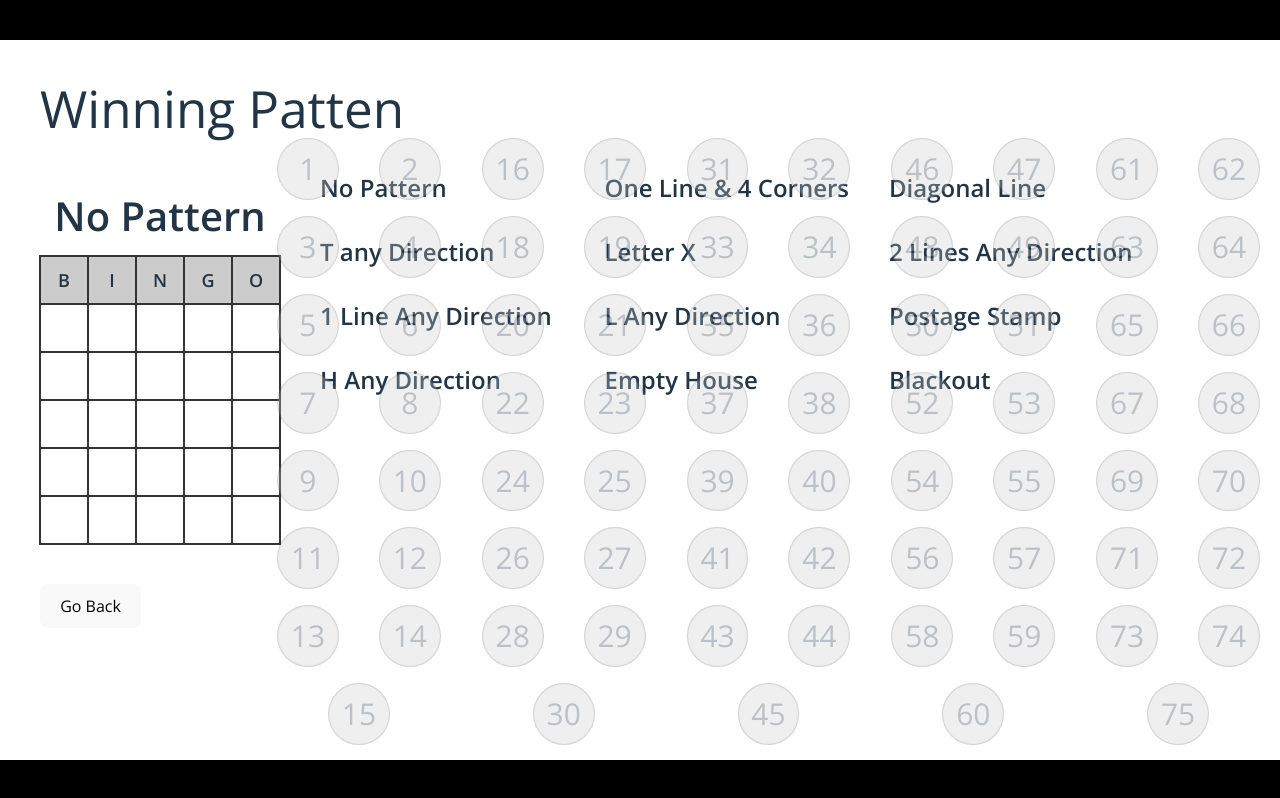
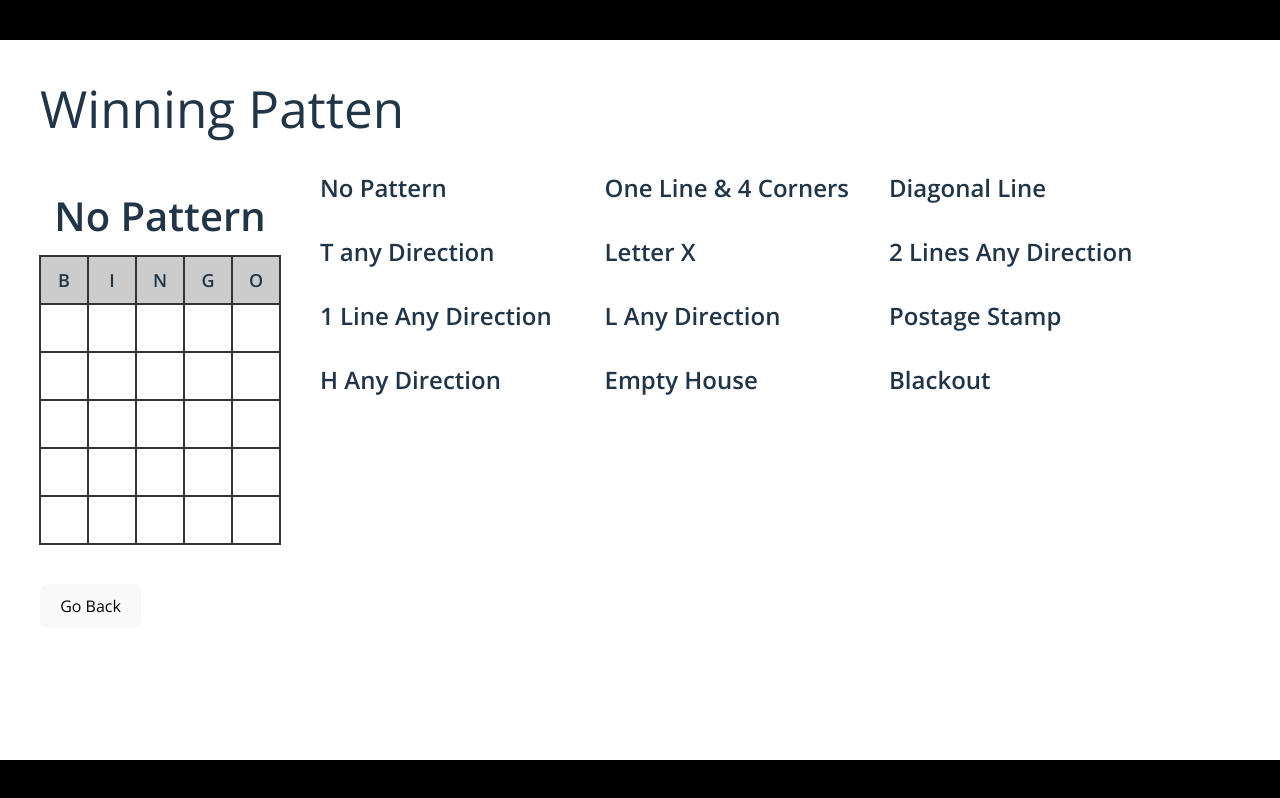
Before and after one commit to CalinR/Bingo, a React (Vite) app: page / in a window 1280 px wide. Both pictures are taken after a click on the element 57 px from the left and 295 px from the top of the page. Built offline with nearby package versions, Linux system fonts and the light colour scheme.

Commit message:
another temporary fix

```diff
--- a/src/components/BingoThemeModal/BingoThemeModal.css
+++ b/src/components/BingoThemeModal/BingoThemeModal.css
@@ -7,6 +7,7 @@
     background: #fff;
     padding: 40px;
     overflow: auto;
+    z-index: 9999;
 }
 
 .theme__modal__container {
```
Also changed, not shown: 3 other files (tests, documents, lock files or other folders).
